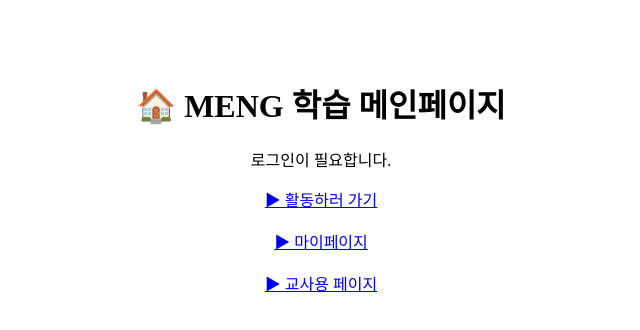
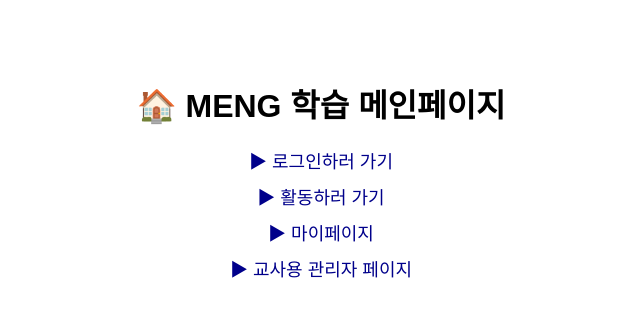
Before and after one commit to hghdz/chinese1, a plain HTML site: page index.html in a window 1280 px wide. Shown: the whole page, without its empty margins (319-959 px from the left). Drawn offline with Linux system fonts and the light colour scheme.

Commit message:
Update index.html

```diff
--- a/index.html
+++ b/index.html
@@ -1,33 +1,45 @@
 <!DOCTYPE html>
-<html>
+<html lang="ko">
 <head>
-  <meta charset="UTF-8">
+  <meta charset="UTF-8" />
   <title>MENG 메인페이지</title>
+  <style>
+    body {
+      text-align: center;
+      font-family: Arial, sans-serif;
+      margin-top: 80px;
+    }
+    a {
+      display: block;
+      margin: 10px 0;
+      text-decoration: none;
+      color: darkblue;
+      font-size: 18px;
+    }
+  </style>
 </head>
-<body style="text-align: center; margin-top: 80px;">
+<body>
   <h1>🏠 MENG 학습 메인페이지</h1>
+  <p id="welcome"></p>
 
-  <p id="studentInfo">...</p>
+  <!-- ✅ 로그인 버튼 추가됨 -->
+  <a href="login.html">▶ 로그인하러 가기</a>
 
-  <a href="activity.html">▶ 활동하러 가기</a><br><br>
-  <a href="mypage.html">▶ 마이페이지</a><br><br>
-  <a href="admin.html">▶ 교사용 페이지</a><br><br>
+  <a href="activity.html">▶ 활동하러 가기</a>
+  <a href="mypage.html">▶ 마이페이지</a>
+  <a href="admin.html">▶ 교사용 관리자 페이지</a>
 
   <script>
     const school = localStorage.getItem("school");
-    const grade  = localStorage.getItem("grade");
+    const grade = localStorage.getItem("grade");
     const classNum = localStorage.getItem("class");
     const number = localStorage.getItem("number");
-    const name   = localStorage.getItem("name");
+    const name = localStorage.getItem("name");
 
-    if (!school || !grade || !classNum || !number || !name) {
-      document.getElementById("studentInfo").innerText = "로그인이 필요합니다.";
-    } else {
-      document.getElementById("studentInfo").innerText =
-        `어서오세요, ${school} ${grade}학년 ${classNum}반 ${number}번 ${name}님!`;
+    if (school && grade && classNum && number && name) {
+      document.getElementById("welcome").innerText =
+        `👋 ${school} ${grade}학년 ${classNum}반 ${number}번 ${name}님, 환영합니다!`;
     }
-
-    console.log("📦 index.html student info:", { school, grade, classNum, number, name });
   </script>
 </body>
 </html>
```
